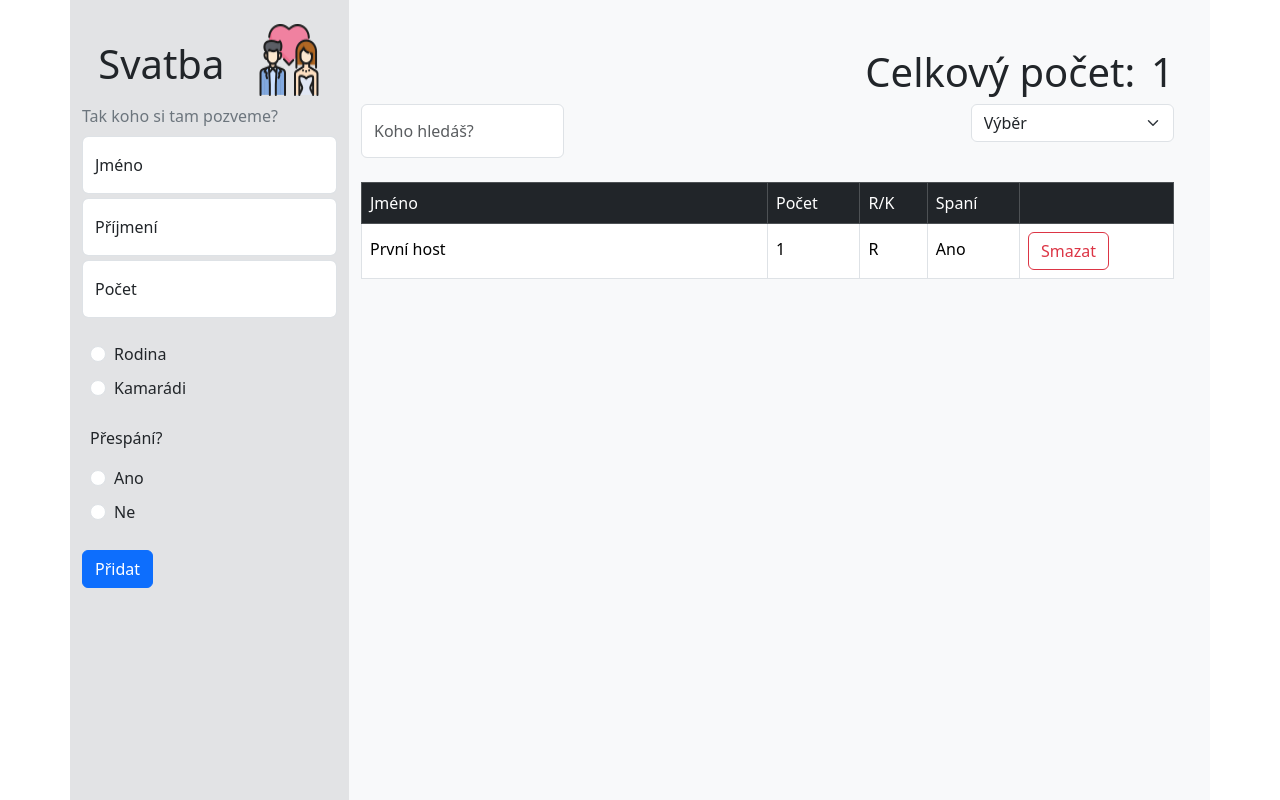
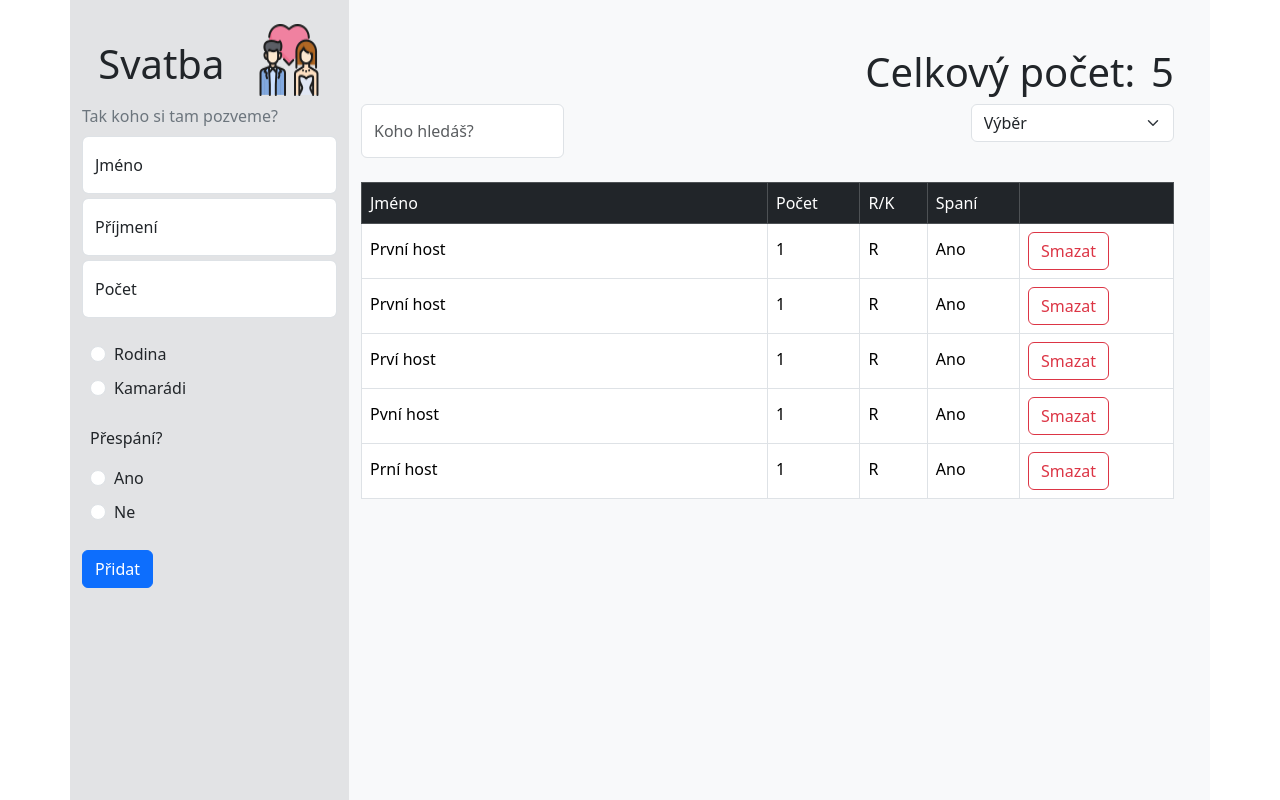
Before and after one commit to Yatrikoxi/Svatba-Hosti, a React (Vite) app: page / in a window 1280 px wide. Built offline with nearby package versions, Linux system fonts and the light colour scheme.

Commit message:
search update

```diff
--- a/src/App.tsx
+++ b/src/App.tsx
@@ -18,6 +18,38 @@ function App() {
       option: "family",
       sleep: "yes",
     },
+    {
+      id: 1,
+      firstName: "První",
+      lastName: "host",
+      amount: 1,
+      option: "family",
+      sleep: "yes",
+    },
+    {
+      id: 2,
+      firstName: "Prví",
+      lastName: "host",
+      amount: 1,
+      option: "family",
+      sleep: "yes",
+    },
+    {
+      id: 3,
+      firstName: "Pvní",
+      lastName: "host",
+      amount: 1,
+      option: "family",
+      sleep: "yes",
+    },
+    {
+      id: 4,
+      firstName: "Prní",
+      lastName: "host",
+      amount: 1,
+      option: "family",
+      sleep: "yes",
+    },
   ]);
   const [selectedCategory, setSelectedCategory] = useState("");
   const [searchTerm, setSearchTerm] = useState("");
@@ -30,14 +62,17 @@ function App() {
       ? person
           .filter(
             (e) =>
+              (!selectedCategory ||
                 e.option === selectedCategory ||
-              e.sleep === selectedCategory ||
+                e.sleep === selectedCategory) &&
+              (!searchTerm ||
                 removeDiacritics(e.firstName.toLowerCase()).includes(
                   searchTerm
                 ) ||
-              removeDiacritics(e.lastName.toLowerCase()).includes(searchTerm)
+                removeDiacritics(e.lastName.toLowerCase()).includes(searchTerm))
           )
           .sort((a, b) => {
+            if (searchTerm) {
               const scoreA = [...searchTerm].filter((letter) =>
                 (
                   removeDiacritics(a.firstName) + removeDiacritics(a.lastName)
@@ -49,6 +84,9 @@ function App() {
                 ).includes(letter)
               ).length;
               return scoreB - scoreA;
+            } else {
+              return a.id - b.id;
+            }
           })
       : person;
 
```
Lines whose indentation alone changed are shown as unchanged.
